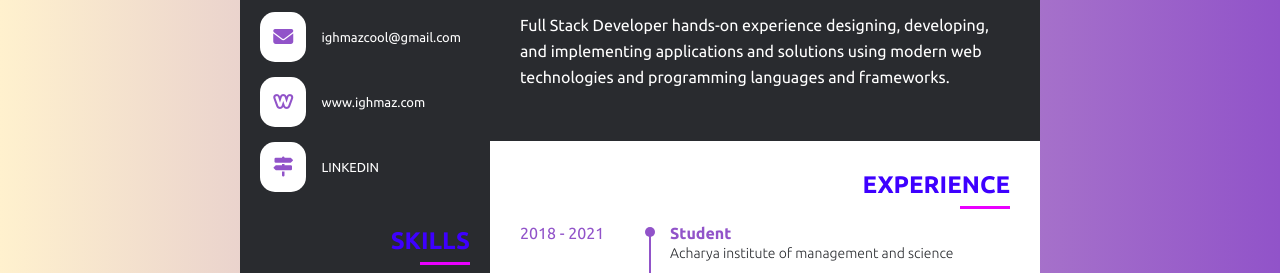
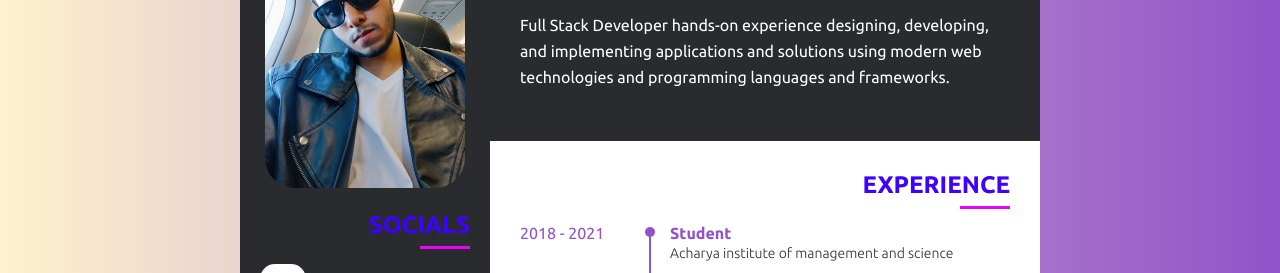
Before and after one commit to ighmaZ/Resume, a plain HTML site: page index.html in a window 1280 px wide. Shown: the part 124-397 px from the top of the page. Drawn offline with Linux system fonts and the light colour scheme; the site is published under a folder, as on GitHub Pages, so addresses that start at the root find nothing.

Commit message:
Update index.html

```diff
--- a/index.html
+++ b/index.html
@@ -15,7 +15,7 @@
         <!-- left-side -->
         <div class="left">
             <div class="ighmaz-dp">
-                <img src="/pic.jpeg" alt="picture">
+                <img src="pic.jpeg" alt="picture">
             </div>
 
             <!-- contact -->
```
